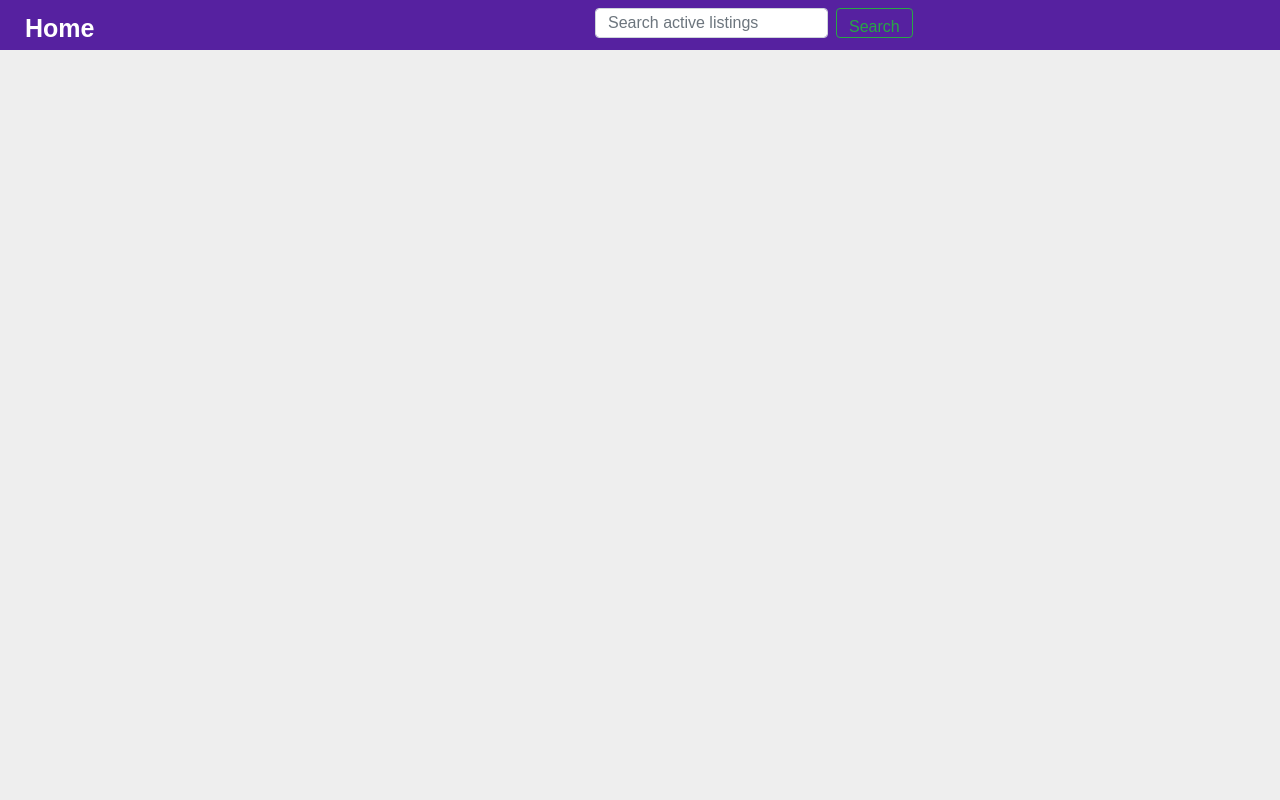
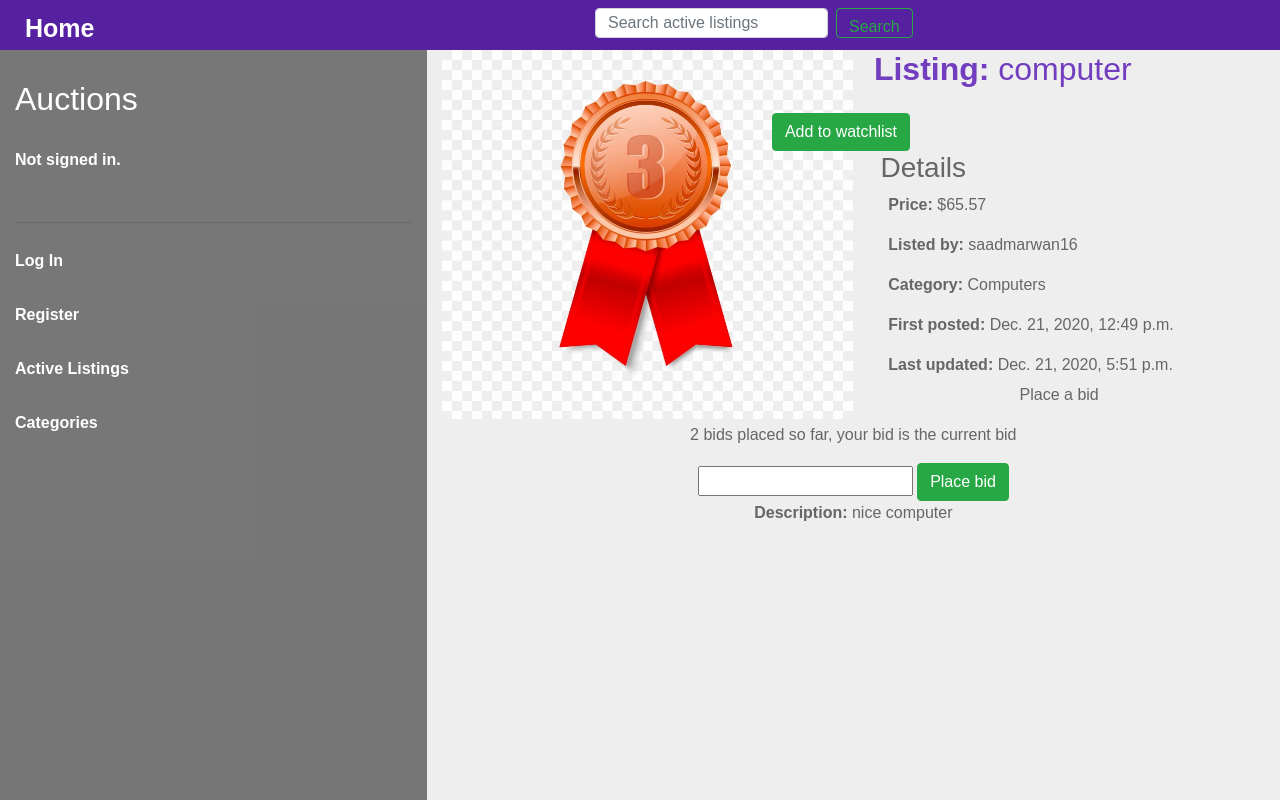
Before and after one commit to saadmarwan16/Commerce, a Django app: page /listing/2 in a window 1280 px wide. Run offline with Django 3.2, Linux system fonts and the light colour scheme; data comes from the database, SQL or seed files in the repository; some libraries are stand-ins or nearby versions.

Commit message:
Users now have the option of placing bids

```diff
--- a/commerce/auctions/static/auctions/styles.css
+++ b/commerce/auctions/static/auctions/styles.css
@@ -171,6 +171,56 @@
     margin-top: 25px;
 }
 
+.listing-profile {
+    border: 1px solid black;
+}
+
+.listing-main-details {
+    float: left;
+    width: 50%;
+}
+
+.listing-sub-details {
+    position: relative;
+    float: left;
+    top: 35px;
+    text-align: left;
+    margin: 5px 0 25px 35px;
+}
+
+.listing-name, .watchlist-btn {
+    position: relative;
+}
+
+.watchlist-btn {
+    /* height: 10px; */
+    top: 40px;
+    right: 53%;
+}
+
+.listing-profile-image-container {
+    width: 50%;
+    float: left;
+}
+
+.listing-details-heading {
+    position: relative;
+    right: 33%;
+    top: 40px;
+}
+
+.listing-profile-image {
+    width: 100%;
+    height: 100%;
+}
+
+.listing-name {
+    float: left;
+    height: 15px;
+    color:#723dbe;
+    margin-left: 5%;
+}
+
 .nav-item {
     padding-left: 0;
     padding-right: 0;
--- a/commerce/auctions/templates/auctions/index.html
+++ b/commerce/auctions/templates/auctions/index.html
@@ -18,7 +18,7 @@
                 {% for listing in listings %}
                     <div class="listing">
                         <a href="{% url 'listing' listing.id %}">
-                            <div class="image-container"><img class="image" src="{{ listing.image.url }}" alt="Image of a product"></div>
+                            <div class="image-container"><img class="image" src="{% static 'auctions/bronze_award.jpg' %}" alt="Image of a product"></div>
                             <div class="info-container">
                                 <p class="info info-top"><strong>{{ listing.name }}</strong></p>
                                 <p class="info"><strong>Category: </strong>{{ listing.category }}</p>
--- a/commerce/auctions/templates/auctions/listing.html
+++ b/commerce/auctions/templates/auctions/listing.html
@@ -1,8 +1,47 @@
 {% extends "auctions/main-layout.html" %}
+
+{% load static %}
 
 {% block title %}
     Listing
 {% endblock %}
 
 {% block body %}
+    <div class="container-fluid main-body-container">
+        <div class="row">
+            <div class="col-12 col-md-4 menu">
+                {% include "auctions/sub-layout.html" %}
+            </div>
+
+            <div class="col-12 col-md-8 listings">
+                <div class="listing-profiile">
+                    <div class="listing-profile-image-container">
+                        <img class="listing-profile-image" src="{% static 'auctions/bronze_award.jpg' %}" alt="Image of a product">
+                    </div>
+
+                    <div class="listing-main-details">
+                        <h2 class="listing-name"><strong>Listing:</strong> {{ listing.name }}</h2>
+                        <button class="watchlist-btn btn btn-success" type="submit">Add to watchlist</button>
+                        <h3 class="listing-details-heading">Details</h3>
+                        <div class="listing-sub-details">
+                            <p><strong>Price: </strong>${{ listing.price }}</p>
+                            <p><strong>Listed by: </strong>{{ user_created }}</p>
+                            <p><strong>Category: </strong>{{ listing.category }}</p>
+                            <p><strong>First posted: </strong>{{ listing.time_auctioned }}</p>
+                            <p><strong>Last updated: </strong>{{ listing.last_updated }}</p>
+                        </div>
+                    </div>
+                </div>
+
+                <div class="bidding">
+                    <p>Place a bid</p>
+                    <p>2 bids placed so far, your bid is the current bid</p>
+                    <input type="text">
+                    <button type="submit" class="btn btn-success">Place bid</button>
+                </div>
+
+                <p><strong>Description: </strong>{{ listing.description }}</p>
+            </div>
+        </div>
+    </div>
 {% endblock %}
--- a/commerce/auctions/views.py
+++ b/commerce/auctions/views.py
@@ -85,8 +85,11 @@ def watchlist(request):
 
 
 def listing(request, id):
+    user = User.objects.get(auctioned_items__id=id)
+
     return render(request, "auctions/listing.html", {
-        "listing": AuctionListings.objects.get(pk=id)
+        "listing": AuctionListings.objects.get(pk=id),
+        "user_created": user.username
     })
 
 
```
